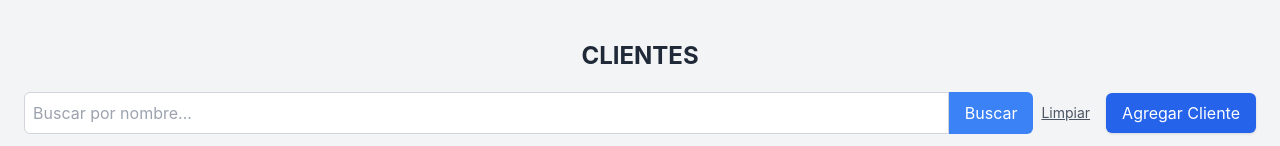
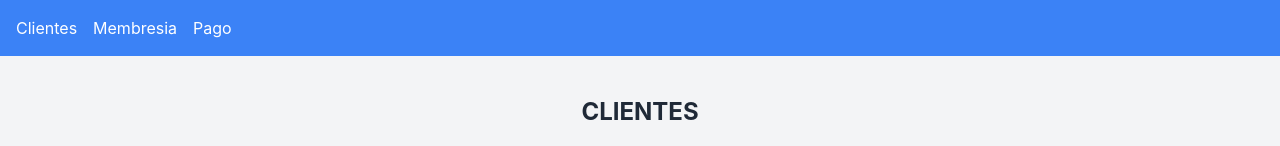
Before and after one commit to Ovtt17/gym-system-management, a React (Vite) app: page / in a window 1280 px wide. Shown: the top 146 px of the page. Built offline with nearby package versions, Linux system fonts and the light colour scheme; no server answers.

Commit message:
feat: integrate NavBar component and rename AddClientButton to AddButton with dynamic entity name

```diff
--- a/src/App.tsx
+++ b/src/App.tsx
@@ -1,8 +1,10 @@
+import NavBar from "./components/navigation/NavBar";
 import AppRoutes from "./routes/AppRoutes";
 
 function App() {
   return (
     <>
+      <NavBar />
       <AppRoutes />
     </>
   )
--- a/src/components/client/AddClientButton.tsx
+++ b/src/components/AddButton.tsx
@@ -1,21 +1,22 @@
 import React from "react";
 import { Link } from "react-router-dom";
 
-interface AddClientButtonProps {
+interface AddButtonProps {
   redirectionUrl: string;
+  entityName: string;
 }
 
-const AddClientButton: React.FC<AddClientButtonProps> = ({ redirectionUrl }) => {
+const AddButton: React.FC<AddButtonProps> = ({ redirectionUrl, entityName }) => {
 
   return (
     <Link to={redirectionUrl}>
       <button
         className="bg-blue-600 text-white px-4 py-2 rounded-md shadow hover:bg-blue-700 focus:outline-none focus:ring focus:ring-blue-300"
       >
-        Agregar Cliente
+        Agregar {entityName}
       </button>
     </Link>
   );
 };
 
-export default AddClientButton;
+export default AddButton;
--- a/src/pages/Clients.tsx
+++ b/src/pages/Clients.tsx
@@ -1,5 +1,5 @@
 import React, { useState } from "react";
-import AddClientButton from "../components/client/AddClientButton";
+import AddButton from "../components/AddButton";
 import useGetClients from "../hooks/useGetClients";
 import SearchBar from "../components/SearchBar";
 import ClientCard from "../components/client/ClientCard";
@@ -35,7 +35,10 @@ const Clients: React.FC = () => {
             onSearchChange={(value) => setSearchString(value)}
             onClear={() => setSearchString("")}
           />
-          <AddClientButton redirectionUrl="/clients/new" />
+          <AddButton
+            redirectionUrl="/clients/new"
+            entityName="Cliente"
+          />
         </div>
 
         <div className="grid grid-cols-1 sm:grid-cols-2 gap-6">
```
